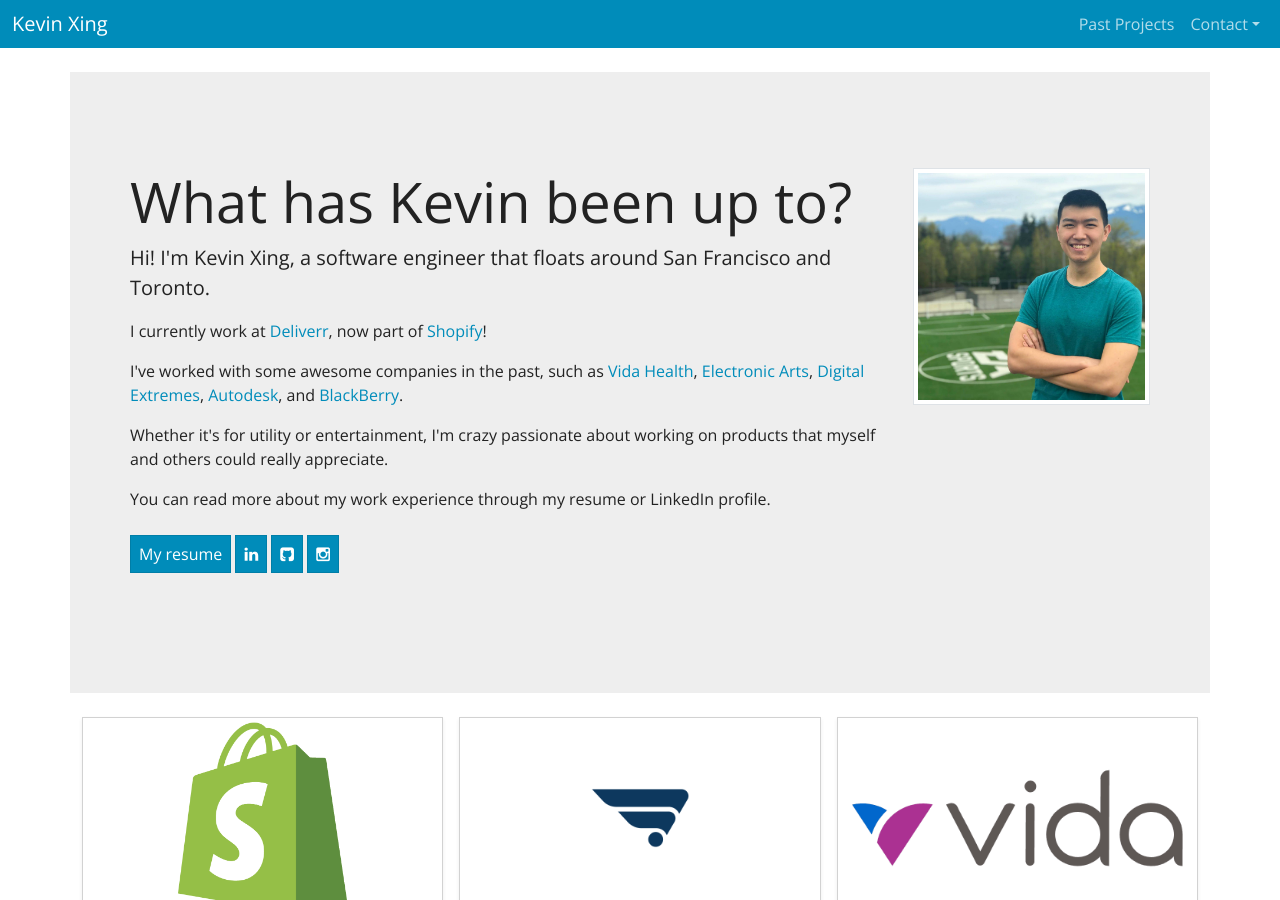
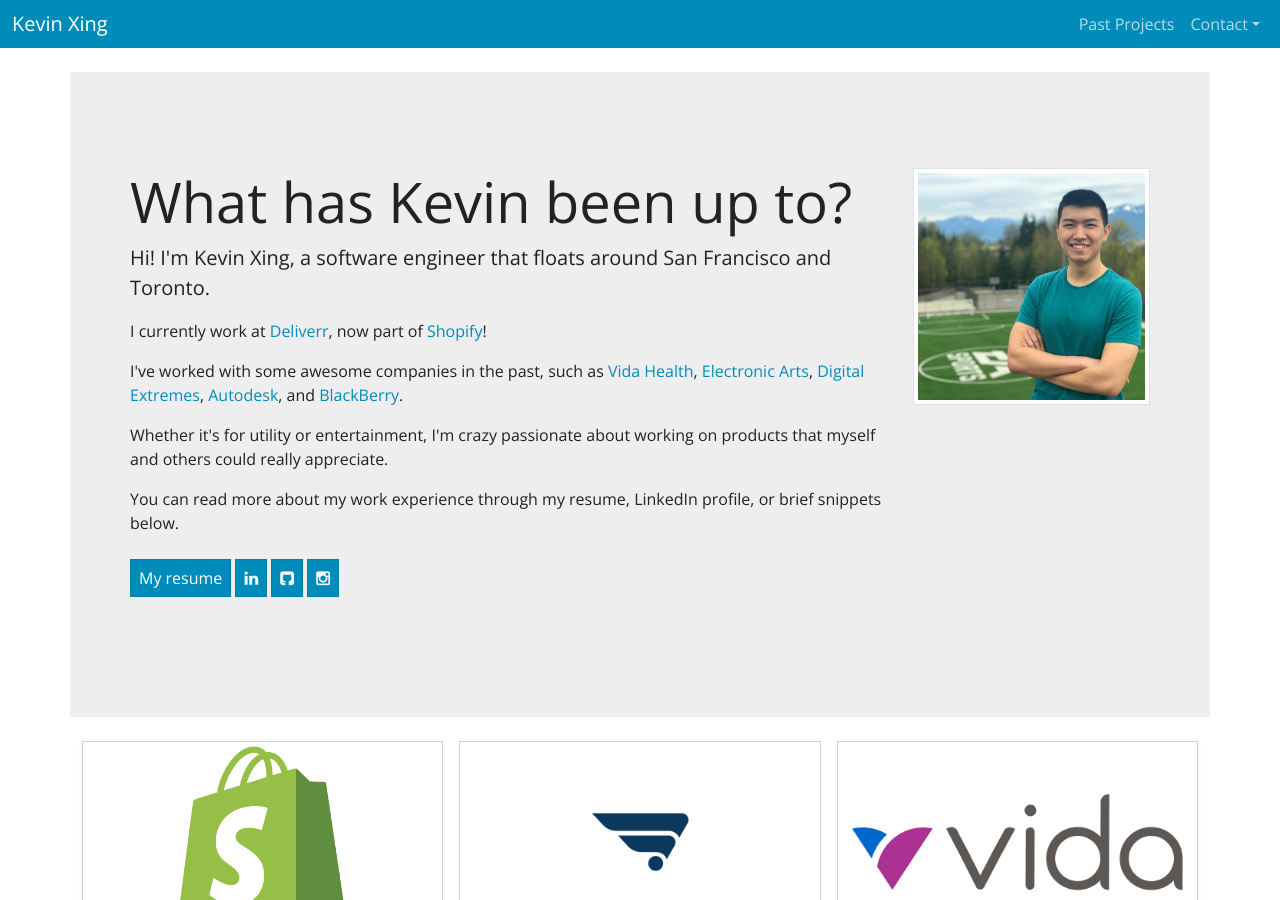
Before and after one commit to ggkevinxing/ggkevinxing.github.io, a Jekyll site: the page built from index.html, in a window 1280 px wide and 900 px high. Built offline with Jekyll 4.4.1, drawn with Linux system fonts in a browser that asks for light colours.

```diff
--- a/index.html
+++ b/index.html
@@ -15,7 +15,7 @@
             <p>I currently work at <a href="https://deliverr.com">Deliverr</a>, now part of <a href="https://www.shopify.com/fulfillment">Shopify</a>! </p>
             <p>I've worked with some awesome companies in the past, such as <a href="https://www.vida.com/">Vida Health</a>, <a href="https://www.instagram.com/p/BfB6jHyHb8b/">Electronic Arts</a>, <a href="https://www.warframe.com">Digital Extremes</a>, <a href="https://www.autodesk.ca/en/solutions/3d-printing">Autodesk</a>, and <a href="https://ca.blackberry.com/enterprise">BlackBerry</a>. </p>
             <p>Whether it's for utility or entertainment, I'm crazy passionate about working on products that myself and others could really appreciate.</p>
-            <p>You can read more about my work experience through my resume or LinkedIn profile.</p>
+            <p>You can read more about my work experience through my resume, LinkedIn profile, or brief snippets below.</p>
             <p>
               <a class="btn btn-primary my-2" href="Kevin%20Xing%20-%20one%20pager.pdf" role="button">My resume</a>
               <a class="btn btn-primary my-2" href="https://www.linkedin.com/in/kev-xing" role="button"><i class="fa fa-linkedin"></i></a>
```
Also changed, not shown: 1 other file.
